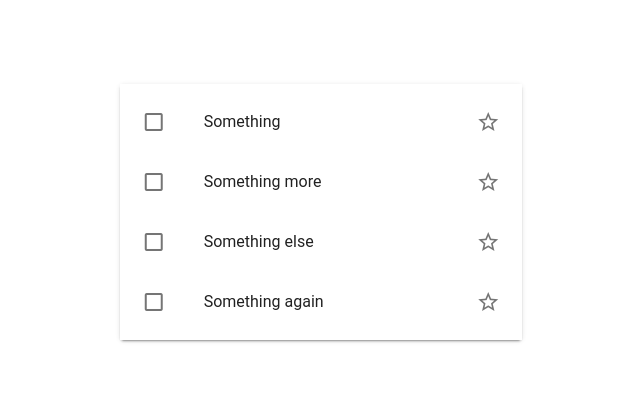
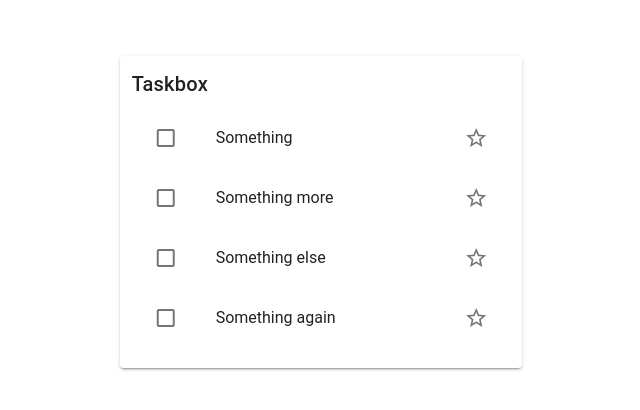
Before and after one commit to aidan-mcbride/vue-example-vuetify2-storybook-jest, a Vue app: page / in a window 1280 px wide. Shown: the part 188-598 px from the top of the page, without its empty margins (319-959 px from the left). Built offline with nearby package versions, Linux system fonts and the light colour scheme; a small style sheet from the web is missing.

Commit message:
Add inbox screen to app component

```diff
--- a/src/App.vue
+++ b/src/App.vue
@@ -5,7 +5,7 @@
         <v-row align="center" justify="center">
           <v-col cols="12" sm="8" md="4">
             <v-card>
-              <task-list />
+              <inbox-screen />
             </v-card>
           </v-col>
         </v-row>
@@ -15,13 +15,13 @@
 </template>
 
 <script>
-import TaskList from '@/components/TaskList';
+import InboxScreen from '@/components/InboxScreen';
 
 export default {
   name: 'App',
 
   components: {
-    TaskList
+    InboxScreen
   },
 
   data: () => ({
--- a/src/components/InboxScreen/index.js
+++ b/src/components/InboxScreen/index.js
@@ -0,0 +1,6 @@
+import InboxScreen from './InboxScreen.vue';
+import BaseInboxScreen from './BaseInboxScreen.vue';
+
+export { InboxScreen, BaseInboxScreen };
+
+export default InboxScreen;
```
